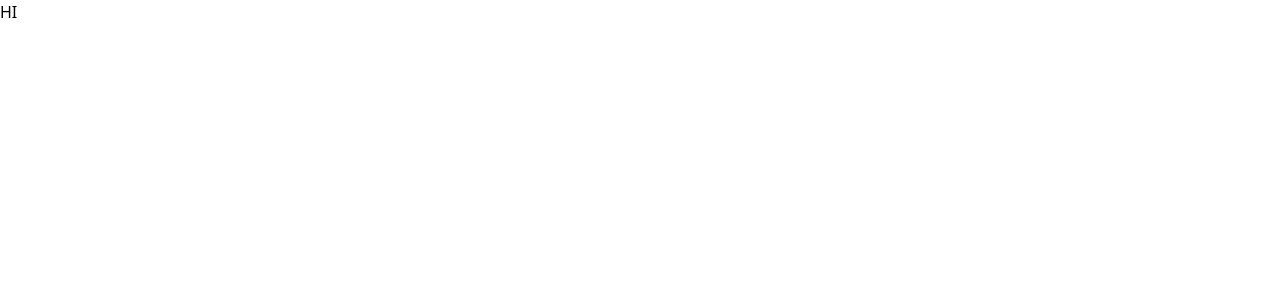
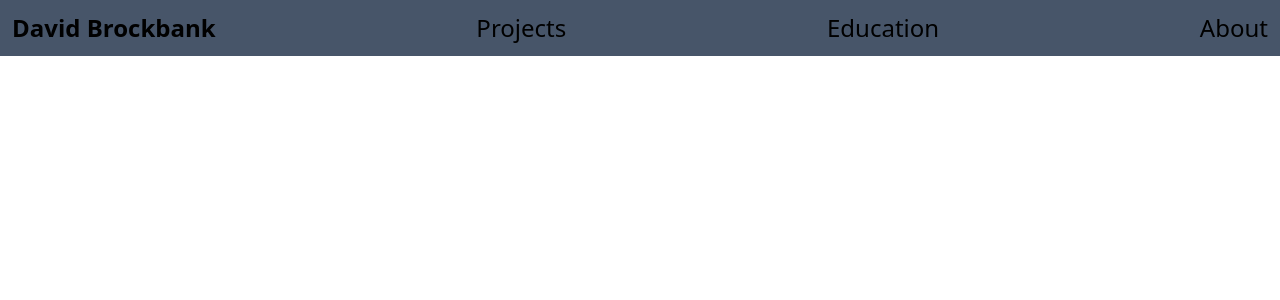
Before and after one commit to davebroc/davebroc.github.io, a React (Vite) app: page / in a window 1280 px wide. Shown: the top 300 px of the page. Built offline with nearby package versions, Linux system fonts and the light colour scheme.

Commit message:
Navbar created

```diff
--- a/src/App.jsx
+++ b/src/App.jsx
@@ -1,13 +1,13 @@
 import { useState } from 'react'
 // import './App.scss'
-import Sidebar from './styles/components/Sidebar.jsx'
+import Navbar from './styles/components/Sidebar.jsx'
 
 function App() {
   const [count, setCount] = useState(0)
 
   return (
     <>
-      <Sidebar></Sidebar>
+      <Navbar></Navbar>
     </>
   )
 }
--- a/src/styles/components/Sidebar.jsx
+++ b/src/styles/components/Sidebar.jsx
@@ -1,9 +1,19 @@
 
 
 
-function Sidebar() {
+function Navbar() {
 
-    return (<h1 className="">HI</h1>);
+    return (
+        <nav className="bg-slate-600 p-3 items-center">
+            <div className="h-full container items-center text-2xl flex align- flex-wrap justify-between mx-auto">
+                <h1 className="font-bold">David Brockbank</h1>
+                <button>Projects</button>
+                <button>Education</button>
+                <button>About</button>
+            </div>
+
+        </nav>
+    );
 }
 
-export default Sidebar
+export default Navbar
```
